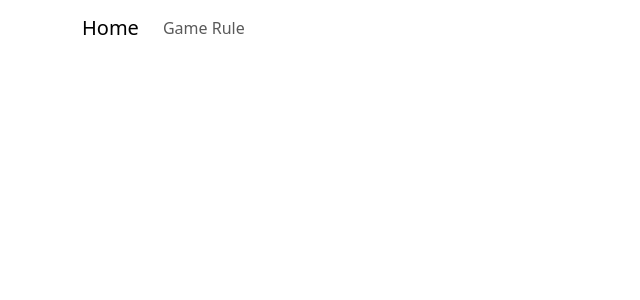
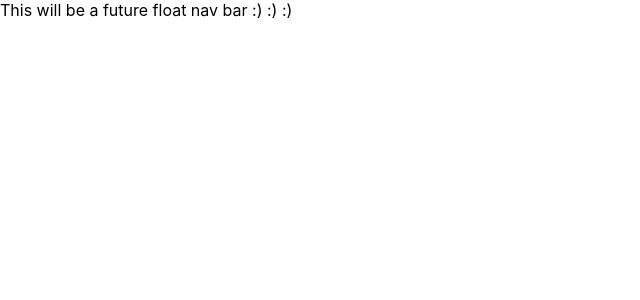
Before and after one commit to YuanYao-Ada/Project2-test, a React (Create React App) app in the folder project2/: page / in a window 1280 px wide. Shown: the top 300 px of the page, without its empty margins (0-640 px from the left). Built offline with nearby package versions, Linux system fonts and the light colour scheme.

Commit message:
Revert "Add navbar in App.js"

```diff
--- a/project2/src/App.js
+++ b/project2/src/App.js
@@ -3,26 +3,12 @@ import Wordle from './features/wordle/Wordle';
 import DifficultySelector from './features/difficultyHandler/DifficultySelector';
 import { BrowserRouter as Router, Route, Switch } from 'react-router-dom'
 import GameRule from './GameRule';
-import 'bootstrap/dist/css/bootstrap.min.css';
-import { Navbar, Nav, Container } from 'react-bootstrap'
-import { Link } from 'react-router-dom';
-import './App.css'
 
 function App() {
   return (
     <Router>
-      <div className='app'>
-        <Navbar className='nav-color' variant={'light'} >
-          <Container>
-            <Navbar.Brand as={Link} to={"/game"}>Home</Navbar.Brand>
-            <Navbar.Toggle aria-controls="basic-navbar-nav" />
-            <Navbar.Collapse id="basic-navbar-nav">
-              <Nav className="me-auto">
-                <Nav.Link as={Link} to={"/gamerule"}>Game Rule</Nav.Link>
-              </Nav>
-            </Navbar.Collapse>
-          </Container>
-        </Navbar>
+      <div>
+      This will be a future float nav bar :) :) :)
         <Switch>
           <Route path='/Game/:type'>
             <Wordle />
```
